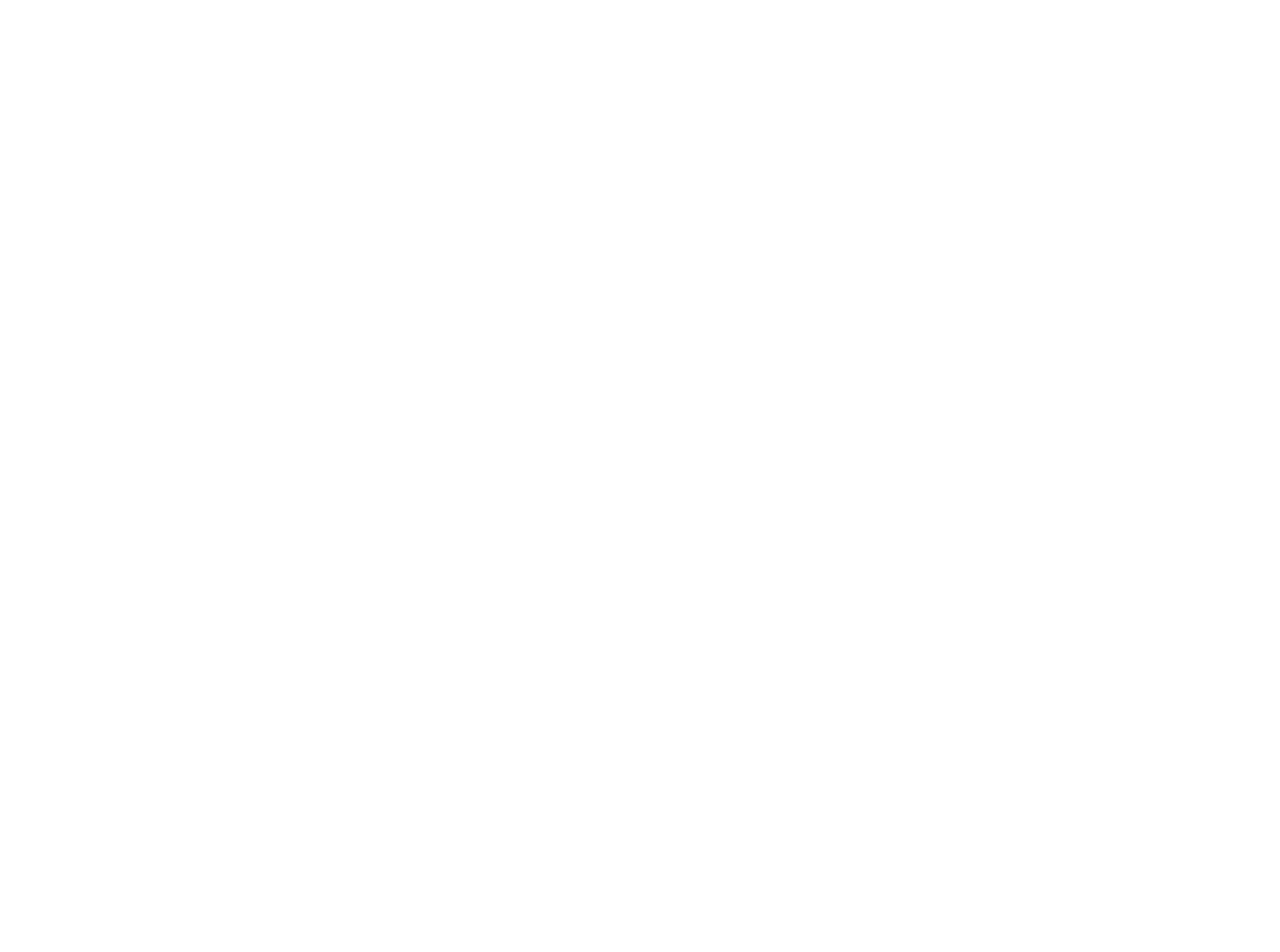
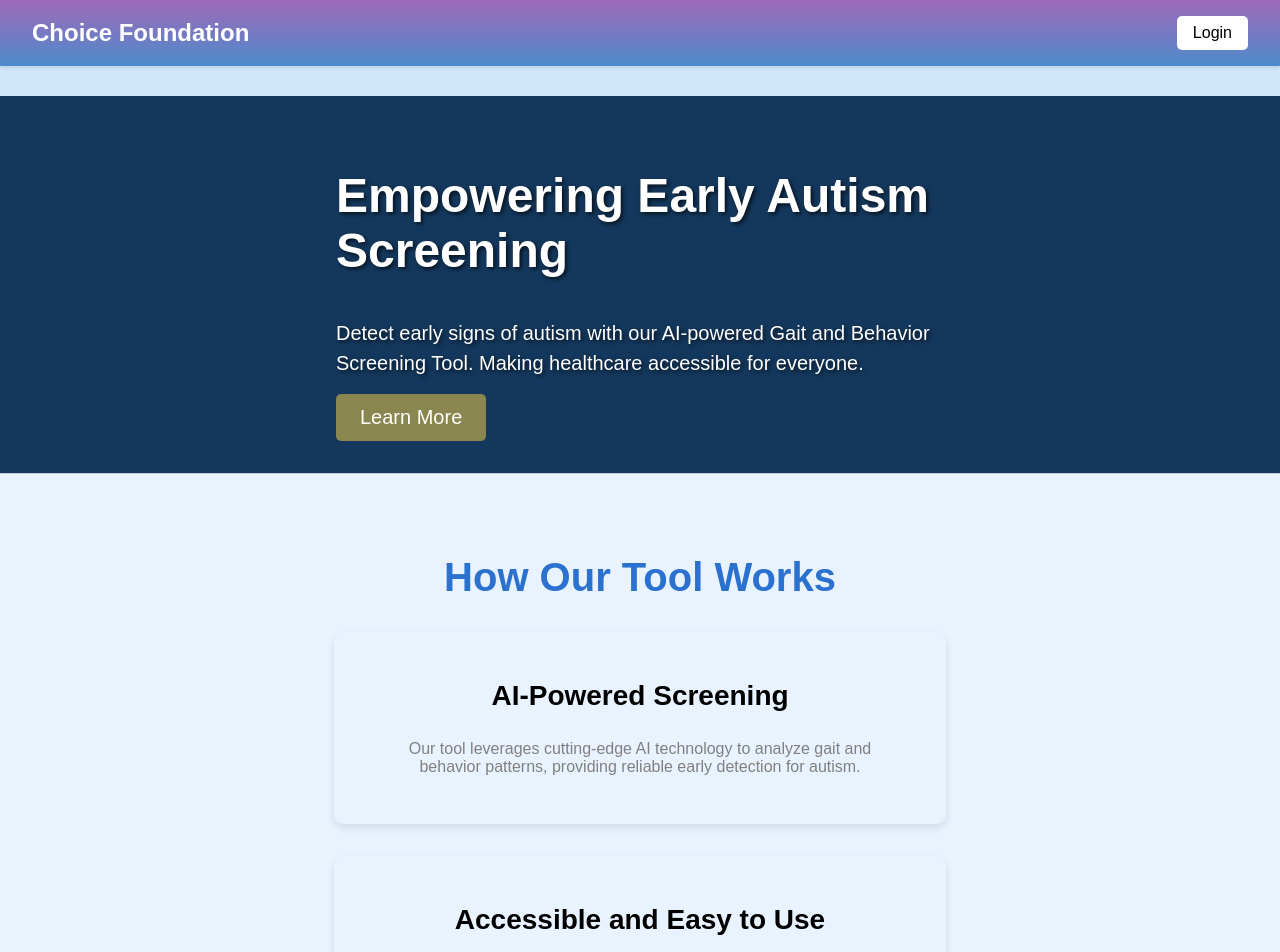
Before and after one commit to hemanth-sunkireddy/dsi-project-portal, a React (Create React App) app in the folder frontend/: page /landing-page in a window 1280 px wide. Before the commit this address had no page. Shown: the top 952 px of the page. Before the commit the page ends 800 px from the top, so only its background shows below. Built offline with nearby package versions, Linux system fonts and the light colour scheme.

Commit message:
Added landing-page

```diff
--- a/frontend/src/App.js
+++ b/frontend/src/App.js
@@ -28,6 +28,7 @@
 import ScheduledMeetings from './components/Doctor/ScheduledMeetings';
 import UnscheduledMeetings from './components/Doctor/UnscheduledMeetings';
 import AllPatients from './components/Therapist/CompletedCamps';
+import LandingPage from './components/LandingPage';
 function App() {
   const [role, setRole] = useState(() => localStorage.getItem('role') || null);
 
@@ -42,11 +43,12 @@
   return (
     <Router>
       <Routes>
+      <Route path="/landing-page" element={<LandingPage/>} />
       <Route path="/all-patients" element={<AllPatients/>} />
         <Route path="/completed-meetings" element={<CompletedMeetings/>} />
         <Route path="/scheduled-meetings" element={<ScheduledMeetings/>} />
         <Route path="/unscheduled-meetings" element={<UnscheduledMeetings/>} />
-        <Route path="/" element={<Navigate to="/login" />} />
+        <Route path="/" element={<Navigate to="/landing-page" />} />
         <Route path="/register" element={<Register />} />
         <Route path="/upcoming-camps" element={<UpcomingCamps />} />
         <Route path="/completed-camps" element={<CompletedCamps />} />
@@ -76,11 +78,7 @@
         <Route path="/add-student" element={<AddStudent />} />
         <Route path="/schedule-camp" element={<ScheduleCamp />} />
       </Routes>
-
-      {/* Logout Button for Convenience */}
-      {/* {role && <Logout setRole={setRole} />} Only show Logout if a role is set */}
     </Router>
   );
 }
-
 export default App;
--- /dev/null
+++ b/frontend/src/components/LandingPage.css
@@ -0,0 +1,148 @@
+/* General Styles */
+body {
+  margin: 0;
+  font-family: 'Arial', sans-serif;
+  background-color: #d0e7f9; /* Light Blue Background */
+  color: #333;
+}
+
+.landing-page {
+  display: flex;
+  flex-direction: column;
+  justify-content: space-between;
+  height: 100vh;
+}
+
+/* Header */
+.header {
+  display: flex;
+  justify-content: space-between;
+  align-items: center;
+  padding: 1rem 2rem;
+  background: linear-gradient(180deg, #9F69B8 0%, #4D8BCC 100%);
+  color: #fff;
+  box-shadow: 0 2px 4px rgba(0, 0, 0, 0.1);
+}
+
+.logo {
+  font-size: 1.5rem;
+  font-weight: bold;
+}
+
+.login-btn {
+  background: #fff;
+  color: black;
+  border: none;
+  padding: 0.5rem 1rem;
+  border-radius: 5px;
+  cursor: pointer;
+  font-size: 1rem;
+  transition: background 0.3s ease;
+}
+
+.login-btn:hover {
+  background: #e8f5e9;
+}
+
+/* Hero Section */
+.hero-section {
+  display: flex;
+  align-items: center;
+  justify-content: center;
+  padding: 2rem;
+  background: hsl(210, 65%, 22%); /* Light Blue Background for Hero */
+  border-bottom: 1px solid #ccc;
+  background-color: ;
+  background-size: cover;
+  background-position: center;
+  height: 6000px;
+}
+
+.hero-content {
+  max-width: 50%;
+  color: white;
+  text-shadow: 2px 2px 4px rgba(0, 0, 0, 0.7);
+}
+
+.hero-content h1 {
+  font-size: 3rem;
+}
+
+.hero-content p {
+  font-size: 1.25rem;
+  margin: 1rem 0;
+  line-height: 1.5;
+}
+
+.cta-btn {
+  background: rgb(138, 134, 79);
+  color: #fff;
+  border: none;
+  padding: 0.75rem 1.5rem;
+  border-radius: 5px;
+  font-size: 1.25rem;
+  cursor: pointer;
+  transition: background 0.3s ease;
+}
+
+.cta-btn:hover {
+  background: #388e3c;
+}
+
+/* Information Section */
+.info-section {
+  background: #e9f3ff;
+  padding: 3rem 2rem;
+  text-align: center;
+}
+
+.info-section h2 {
+  font-size: 2.5rem;
+  color: #2a71d0;
+  margin-bottom: 2rem;
+}
+
+.info-content {
+  display: flex;
+  justify-content: space-around;
+  gap: 2rem;
+  flex-wrap: wrap;
+}
+
+.info-item {
+  max-width: 45%;
+  text-align: center;
+  padding: 2rem;
+  border-radius: 10px;
+  background-size: cover;
+  background-position: center;
+  box-shadow: 0 4px 8px rgba(0, 0, 0, 0.1);
+  transition: transform 0.3s ease, box-shadow 0.3s ease;
+}
+
+.info-item:hover {
+  transform: scale(1.05); /* Slightly increase the size */
+  box-shadow: 0 6px 12px rgba(0, 0, 0, 0.2); /* Make the shadow more pronounced */
+}
+
+
+.info-item h3 {
+  font-size: 1.75rem;
+  margin-top: 1rem;
+  color : black;
+}
+
+.info-item p {
+  font-size: 1rem;
+  color: grey;
+  margin-top: 0.5rem;
+  padding: 0 10px;
+}
+
+/* Footer */
+.footer {
+  text-align: center;
+  padding: 1rem;
+  background: linear-gradient(180deg, #9F69B8 0%, #4D8BCC 100%);
+  color: #fff;
+}
--- /dev/null
+++ b/frontend/src/components/LandingPage.js
@@ -0,0 +1,66 @@
+import React from "react";
+import { useNavigate } from "react-router-dom";
+import "./LandingPage.css";
+
+const LandingPage = () => {
+    const navigate = useNavigate();
+
+    const handleLoginClick = () => {
+        navigate("/login"); // Assumes you have a `/login` route configured
+    };
+
+    return (
+        <div className="landing-page">
+            {/* Header Section */}
+            <header className="header">
+                <div className="logo">Choice Foundation</div>
+                <button className="login-btn" onClick={handleLoginClick}>
+                    Login
+                </button>
+            </header>
+
+            {/* Hero Section */}
+            <section className="hero-section">
+                <div className="hero-content">
+                    <h1>Empowering Early Autism Screening</h1>
+                    <p>
+                        Detect early signs of autism with our AI-powered Gait and Behavior Screening Tool. Making healthcare accessible for everyone.
+                    </p>
+                    {/* <button className="cta-btn" onCli>Learn More</button>
+           */}
+                    <a href="https://www.autismspeaks.org/what-autism" target="_blank" rel="noopener noreferrer">
+                        <button className="cta-btn">Learn More</button>
+                    </a>
+                </div>
+            </section>
+
+            {/* Information Section */}
+            <section className="info-section">
+                <h2>How Our Tool Works</h2>
+                <div className="info-content">
+                    <div className="info-item item-1">
+                        <h3>AI-Powered Screening</h3>
+                        <p>
+                            Our tool leverages cutting-edge AI technology to analyze gait and behavior patterns, providing reliable early detection for autism.
+                        </p>
+                    </div>
+                    <div className="info-item item-2">
+                        <h3>Accessible and Easy to Use</h3>
+                        <p>
+                            Designed for ease of use, our tool allows healthcare workers and NGO volunteers to perform screenings quickly and efficiently.
+                        </p>
+                    </div>
+                </div>
+            </section>
+
+            {/* Footer */}
+            <footer className="footer">
+                <p>
+                    © {new Date().getFullYear()} Choice Foundation. All rights reserved.
+                </p>
+            </footer>
+        </div>
+    );
+};
+
+export default LandingPage;
```
Also changed, not shown: frontend/src/components/ai.jpeg (added).
